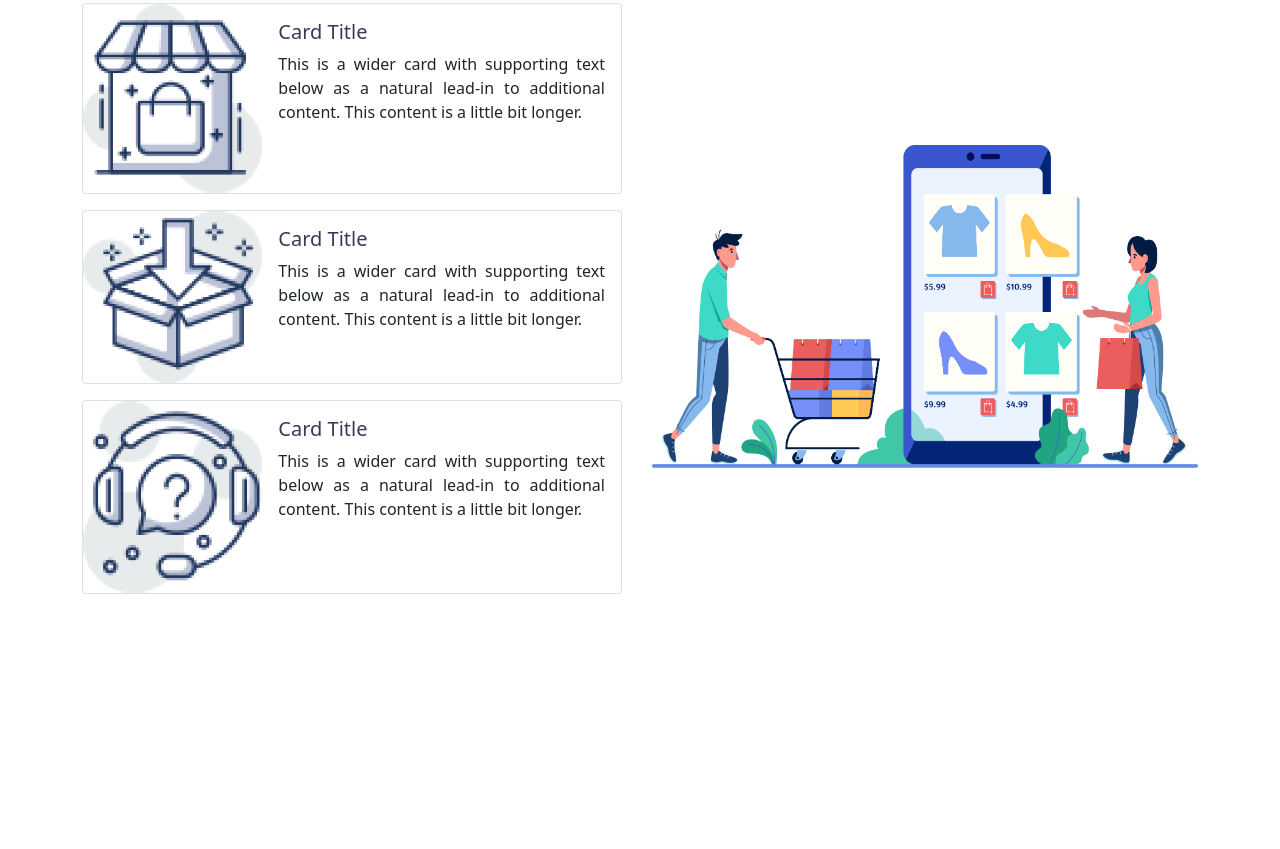
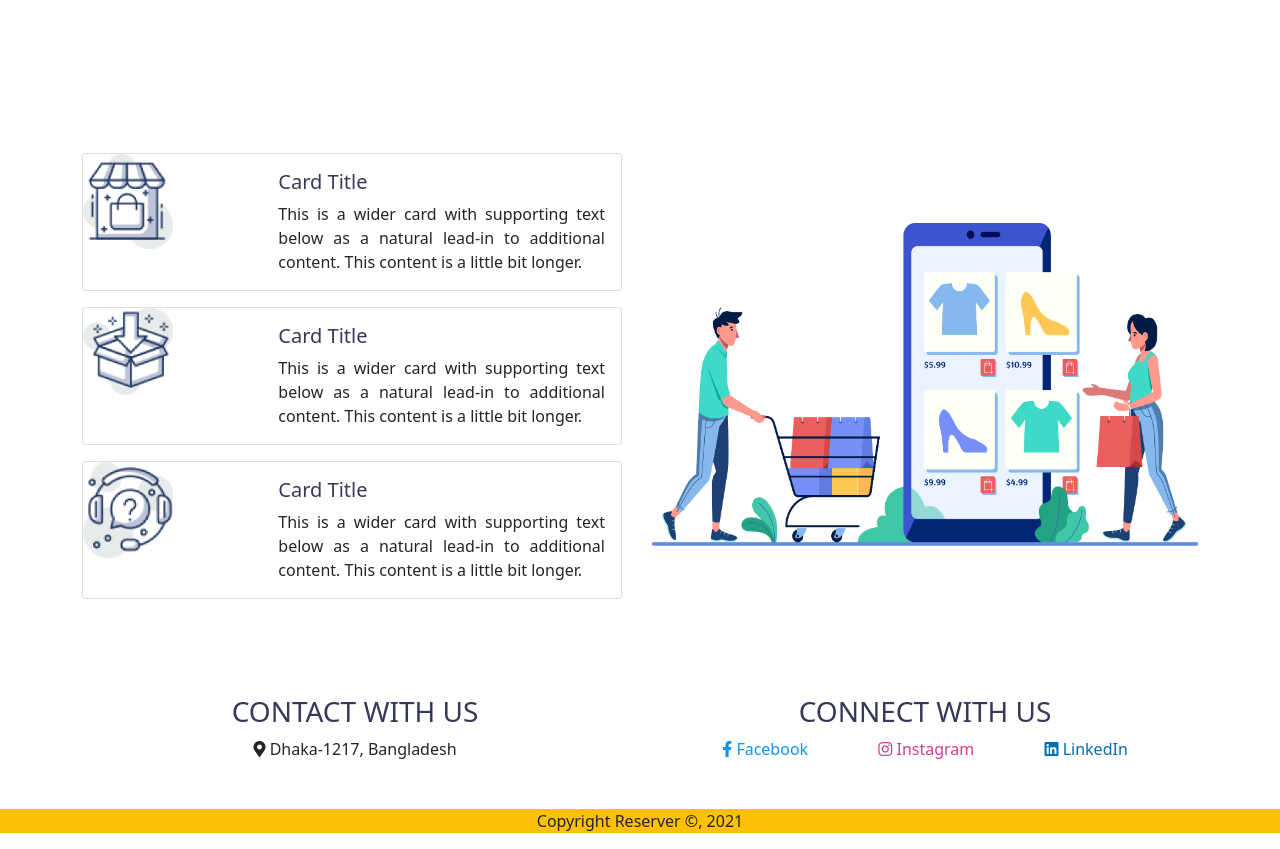
Before and after one commit to Monmoy042/penguin-fashion, a plain HTML site: page index.html in a window 1280 px wide. Shown: the part 2047-2896 px from the top of the page. Before the commit the page ends 2657 px from the top, so only its background shows below. Drawn offline with nearby package versions, Linux system fonts and the light colour scheme.

Commit message:
Final version completed

```diff
--- a/css/style.css
+++ b/css/style.css
@@ -16,7 +16,7 @@
 	background-color: #98b134;
 	width: 130px;
 	color: #fff;
-  text-transform: uppercase;
+	text-transform: uppercase;
 }
 .fashion-img {
 	width: 80%;
@@ -46,3 +46,28 @@
 	height: 440px;
 	width: 100%;
 }
+.last {
+	margin-top: 150px;
+}
+.last-img {
+	width: 50%;
+}
+.footer{
+	margin-top: 80px;
+}
+.foot-text{
+	color: #363958;
+	text-transform: uppercase;
+}
+.fb {
+	color: #1094f4;
+	cursor: pointer;
+}
+.insta {
+	color: #d43a93;
+	cursor: pointer;
+}
+.linkedin{
+	color: #006DB0;
+	cursor: pointer;
+}
--- a/index.html
+++ b/index.html
@@ -10,7 +10,7 @@
     <link rel="stylesheet" href="css/style.css">
 </head>
 <body>
-
+    <!-- Header Section -->
     <header class="bg-head">
         <section>
           <div class="container">
@@ -47,6 +47,7 @@
             </div>
         </section>
 
+        <!-- Intro Section -->
         <section>
           <div class="container">
             <div class="row">
@@ -64,6 +65,7 @@
         </section>
     </header>
 
+    <!-- Woman Jacket Section -->
     <section>
       <div class="container">
         <div class="row">
@@ -117,6 +119,7 @@
       </div>
     </section>
 
+    <!-- Man Jacket Section -->
     <section>
       <div class="container">
         <div class="row">
@@ -168,15 +171,15 @@
       </div>
     </section>
 
-
+    <!-- Last Section -->
     <section>
-      <div class="container">
+      <div class="container last">
         <div class="row d-flex justify-content-center align-items-center">
           <div class="col-6 col-md-6 col-sm-12">
             <div class="card mb-3" style="max-width: 540px;">
               <div class="row g-0">
                 <div class="col-md-4">
-                  <img src="./Logo-Icon/image-12.png" class="img-fluid rounded-start" alt="...">
+                  <img src="./Logo-Icon/image-12.png" class="img-fluid rounded-start last-img" alt="...">
                 </div>
                 <div class="col-md-8">
                   <div class="card-body">
@@ -190,7 +193,7 @@
             <div class="card mb-3" style="max-width: 540px;">
               <div class="row g-0">
                 <div class="col-md-4">
-                  <img src="./Logo-Icon/image-13.png" class="img-fluid rounded-start" alt="...">
+                  <img src="./Logo-Icon/image-13.png" class="img-fluid rounded-start last-img" alt="...">
                 </div>
                 <div class="col-md-8">
                   <div class="card-body">
@@ -204,7 +207,7 @@
             <div class="card mb-3" style="max-width: 540px;">
               <div class="row g-0">
                 <div class="col-md-4">
-                  <img src="./Logo-Icon/image-14.png" class="img-fluid rounded-start" alt="...">
+                  <img src="./Logo-Icon/image-14.png" class="img-fluid rounded-start last-img" alt="...">
                 </div>
                 <div class="col-md-8">
                   <div class="card-body">
@@ -223,6 +226,32 @@
       </div>
     </section>
 
+    <section>
+      <div class="container footer">
+        <div class="row">
+          <div class="col-6">
+            <h3 class="foot-text text-center">Contact With Us</h3>
+            <div class="d-flex align-items-center justify-content-evenly">
+              <p><i class="fas fa-map-marker-alt"></i> Dhaka-1217, Bangladesh</p>
+            </div>
+            <p></p>
+          </div>
+          <div class="col-6">
+            <h3 class="text-center foot-text">Connect With Us</h3>
+            <div class="d-flex align-items-center justify-content-evenly">
+              <p class="fb"><i class="fab fa-facebook-f"></i> Facebook</p>
+              <p class="insta"><i class="fab fa-instagram"></i> Instagram</p>
+              <p class="linkedin"><i class="fab fa-linkedin"></i> LinkedIn</p>
+            </div>
+          </div>
+        </div>
+      </div>
+      <div class="col-12">
+        <p class="text-center mt-3 bg-warning">Copyright Reserver ©, 2021 </p>
+      </div>
+    </section>
+
+
     <script src="https://cdn.jsdelivr.net/npm/bootstrap@5.0.2/dist/js/bootstrap.bundle.min.js" integrity="sha384-MrcW6ZMFYlzcLA8Nl+NtUVF0sA7MsXsP1UyJoMp4YLEuNSfAP+JcXn/tWtIaxVXM" crossorigin="anonymous"></script>
 </body>
 </html>
```
